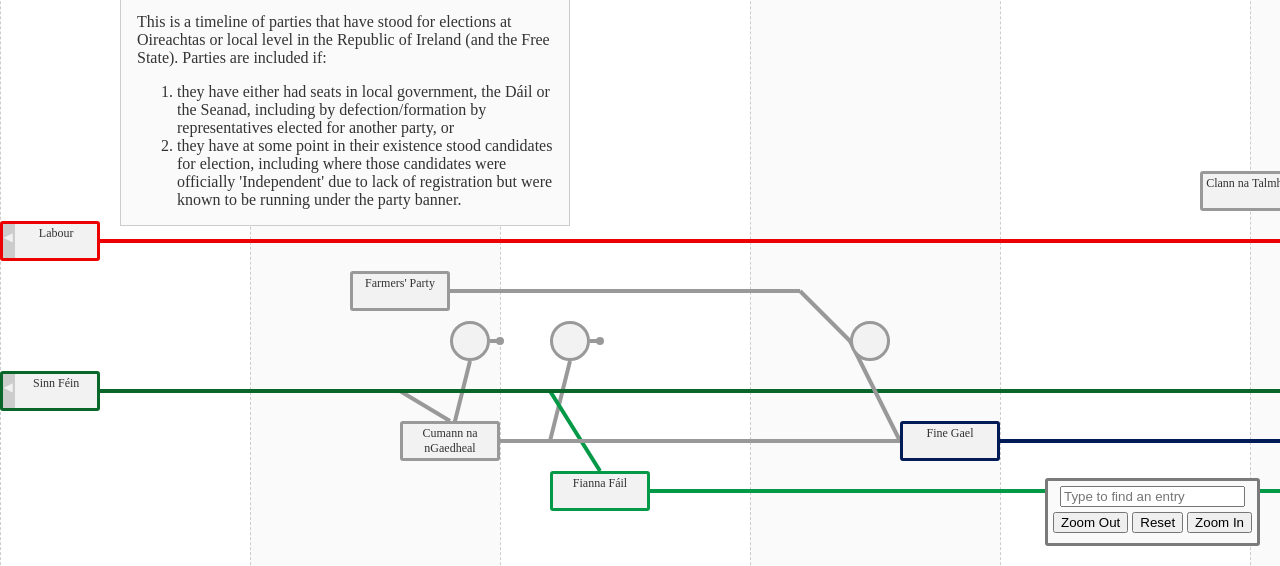
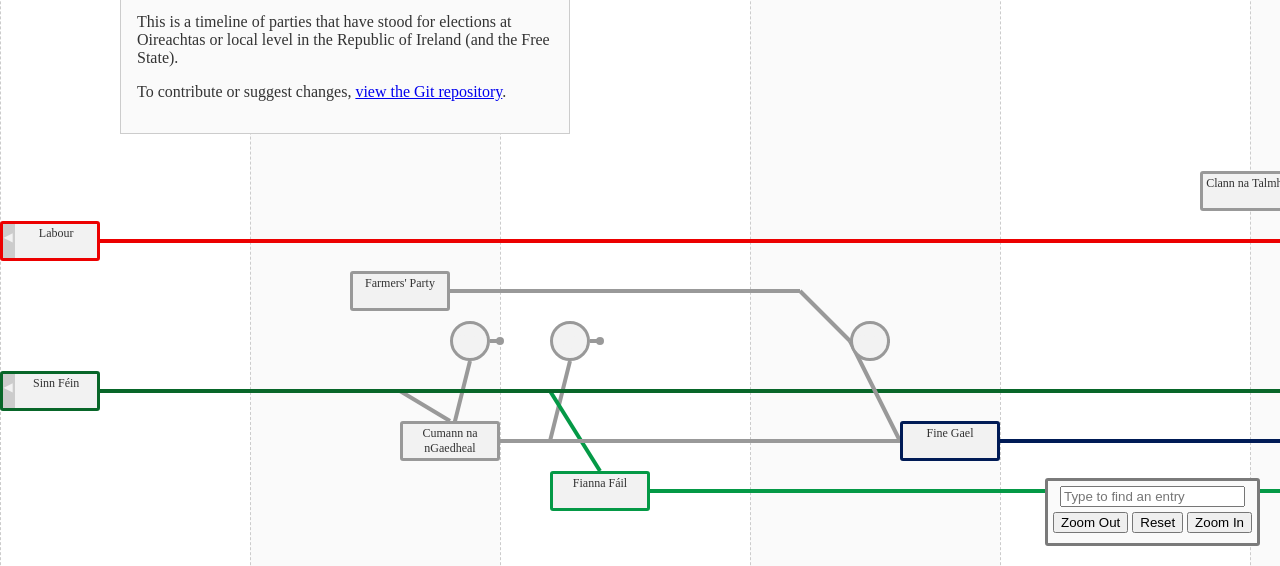
Before and after one commit to Aonrud/Irish-Electoral-Parties, a website: page docs/index.html in a window 1280 px wide. Shown: the part 234-800 px from the top of the page. Drawn offline with Linux system fonts and the light colour scheme.

Commit message:
feat: update label text and add link to git repo

```diff
--- a/docs/index.html
+++ b/docs/index.html
@@ -9,13 +9,8 @@
 		<div id="diagram">
 			<div class="label timeline-exclude">
 				<h1>Electoral Parties in the Republic of Ireland</h1>
-				<p>This is a timeline of parties that have stood for elections at Oireachtas or local level in the Republic of Ireland (and the Free State). Parties are included if:</p>
-				<ol>
-					<li>they have either had seats in local government, the Dáil or the Seanad, including by defection/formation by representatives elected for another party, or
-					</li>
-					<li>they have at some point in their existence stood candidates for election, including where those candidates were officially 'Independent' due to lack of registration but were known to be running under the party banner.
-					</li>
-				</ol>
+				<p>This is a timeline of parties that have stood for elections at Oireachtas or local level in the Republic of Ireland (and the Free State).</p>
+				<p>To contribute or suggest changes, <a href="https://github.com/Aonrud/Irish-Electoral-Parties">view the Git repository</a>.</p>
 			</div>
 		</div>
 		<div class="controls">
```
